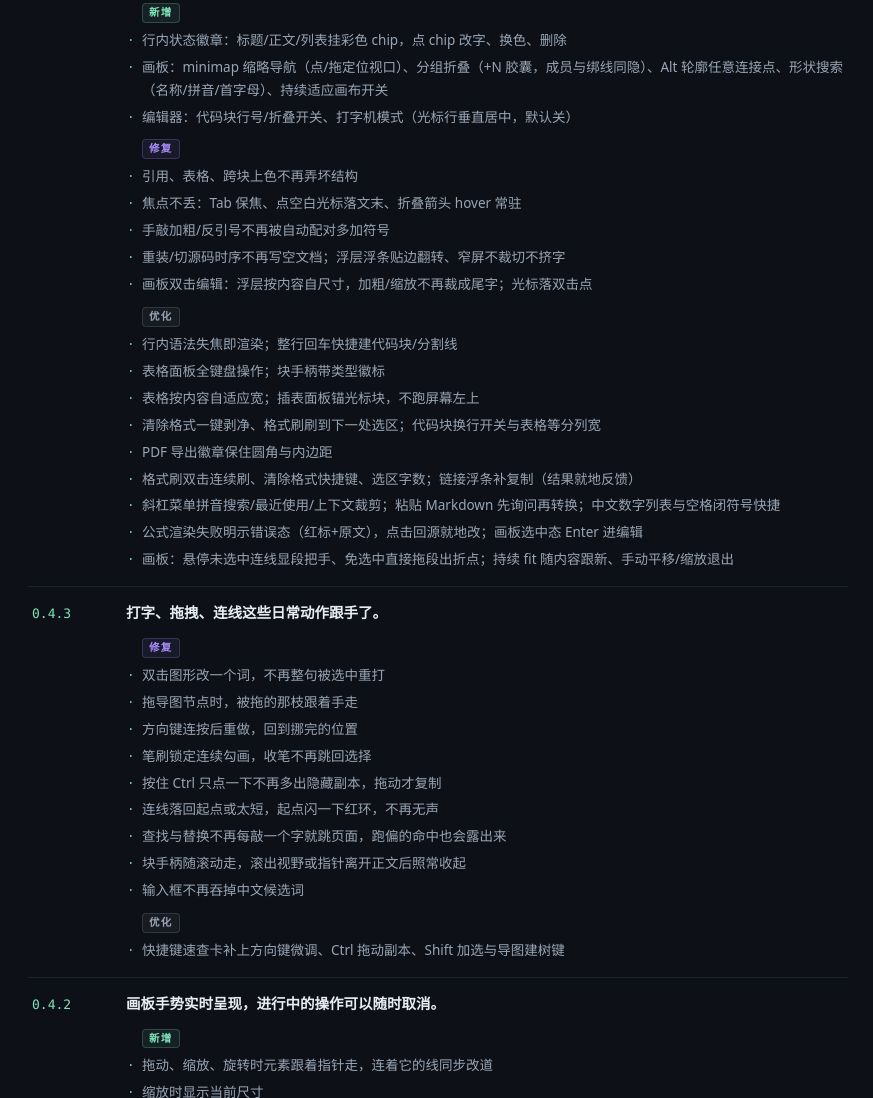
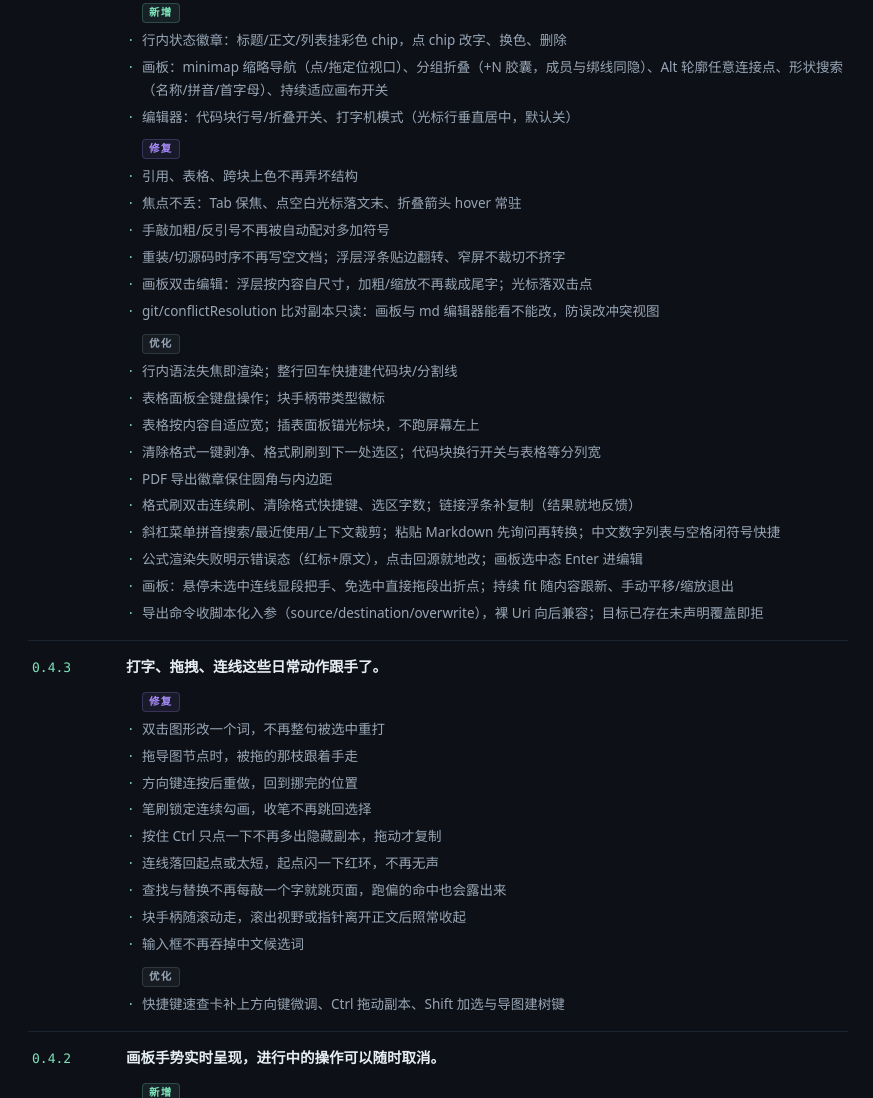
Before and after one commit to gmsya/md-toolkit, a plain HTML site: page index.html in a window 1280 px wide. Shown: the part 9613-10711 px from the top of the page, without its empty margins (202-1075 px from the left). Drawn offline with Linux system fonts and the light colour scheme; no server answers.

Commit message:
0.4.4 补 E1/E2：首页更新日志区同步

```diff
--- a/index.html
+++ b/index.html
@@ -415,7 +415,7 @@ var _hmt = _hmt || [];
     </div>
     <!-- upd:begin 由 scripts/sync-site-updates.js 从 CHANGELOG.md 生成,别手改 -->
     <ul class="upd reveal">
-      <li><span class="v">0.4.4</span><div><b>编辑手感补齐：结构不坏、焦点不丢、徽章可用；画板导航与连接、编辑开关向主流工具靠齐。</b><div class="upd-group"><span class="upd-tag add">新增</span><ul class="upd-items"><li>行内状态徽章：标题/正文/列表挂彩色 chip，点 chip 改字、换色、删除</li><li>画板：minimap 缩略导航（点/拖定位视口）、分组折叠（+N 胶囊，成员与绑线同隐）、Alt 轮廓任意连接点、形状搜索（名称/拼音/首字母）、持续适应画布开关</li><li>编辑器：代码块行号/折叠开关、打字机模式（光标行垂直居中，默认关）</li></ul></div><div class="upd-group"><span class="upd-tag fix">修复</span><ul class="upd-items"><li>引用、表格、跨块上色不再弄坏结构</li><li>焦点不丢：Tab 保焦、点空白光标落文末、折叠箭头 hover 常驻</li><li>手敲加粗/反引号不再被自动配对多加符号</li><li>重装/切源码时序不再写空文档；浮层浮条贴边翻转、窄屏不裁切不挤字</li><li>画板双击编辑：浮层按内容自尺寸，加粗/缩放不再裁成尾字；光标落双击点</li></ul></div><div class="upd-group"><span class="upd-tag misc">优化</span><ul class="upd-items"><li>行内语法失焦即渲染；整行回车快捷建代码块/分割线</li><li>表格面板全键盘操作；块手柄带类型徽标</li><li>表格按内容自适应宽；插表面板锚光标块，不跑屏幕左上</li><li>清除格式一键剥净、格式刷刷到下一处选区；代码块换行开关与表格等分列宽</li><li>PDF 导出徽章保住圆角与内边距</li><li>格式刷双击连续刷、清除格式快捷键、选区字数；链接浮条补复制（结果就地反馈）</li><li>斜杠菜单拼音搜索/最近使用/上下文裁剪；粘贴 Markdown 先询问再转换；中文数字列表与空格闭符号快捷</li><li>公式渲染失败明示错误态（红标+原文），点击回源就地改；画板选中态 Enter 进编辑</li><li>画板：悬停未选中连线显段把手、免选中直接拖段出折点；持续 fit 随内容跟新、手动平移/缩放退出</li></ul></div></div></li>
+      <li><span class="v">0.4.4</span><div><b>编辑手感补齐：结构不坏、焦点不丢、徽章可用；画板导航与连接、编辑开关向主流工具靠齐。</b><div class="upd-group"><span class="upd-tag add">新增</span><ul class="upd-items"><li>行内状态徽章：标题/正文/列表挂彩色 chip，点 chip 改字、换色、删除</li><li>画板：minimap 缩略导航（点/拖定位视口）、分组折叠（+N 胶囊，成员与绑线同隐）、Alt 轮廓任意连接点、形状搜索（名称/拼音/首字母）、持续适应画布开关</li><li>编辑器：代码块行号/折叠开关、打字机模式（光标行垂直居中，默认关）</li></ul></div><div class="upd-group"><span class="upd-tag fix">修复</span><ul class="upd-items"><li>引用、表格、跨块上色不再弄坏结构</li><li>焦点不丢：Tab 保焦、点空白光标落文末、折叠箭头 hover 常驻</li><li>手敲加粗/反引号不再被自动配对多加符号</li><li>重装/切源码时序不再写空文档；浮层浮条贴边翻转、窄屏不裁切不挤字</li><li>画板双击编辑：浮层按内容自尺寸，加粗/缩放不再裁成尾字；光标落双击点</li><li>git/conflictResolution 比对副本只读：画板与 md 编辑器能看不能改，防误改冲突视图</li></ul></div><div class="upd-group"><span class="upd-tag misc">优化</span><ul class="upd-items"><li>行内语法失焦即渲染；整行回车快捷建代码块/分割线</li><li>表格面板全键盘操作；块手柄带类型徽标</li><li>表格按内容自适应宽；插表面板锚光标块，不跑屏幕左上</li><li>清除格式一键剥净、格式刷刷到下一处选区；代码块换行开关与表格等分列宽</li><li>PDF 导出徽章保住圆角与内边距</li><li>格式刷双击连续刷、清除格式快捷键、选区字数；链接浮条补复制（结果就地反馈）</li><li>斜杠菜单拼音搜索/最近使用/上下文裁剪；粘贴 Markdown 先询问再转换；中文数字列表与空格闭符号快捷</li><li>公式渲染失败明示错误态（红标+原文），点击回源就地改；画板选中态 Enter 进编辑</li><li>画板：悬停未选中连线显段把手、免选中直接拖段出折点；持续 fit 随内容跟新、手动平移/缩放退出</li><li>导出命令收脚本化入参（source/destination/overwrite），裸 Uri 向后兼容；目标已存在未声明覆盖即拒</li></ul></div></div></li>
       <li><span class="v">0.4.3</span><div><b>打字、拖拽、连线这些日常动作跟手了。</b><div class="upd-group"><span class="upd-tag fix">修复</span><ul class="upd-items"><li>双击图形改一个词，不再整句被选中重打</li><li>拖导图节点时，被拖的那枝跟着手走</li><li>方向键连按后重做，回到挪完的位置</li><li>笔刷锁定连续勾画，收笔不再跳回选择</li><li>按住 Ctrl 只点一下不再多出隐藏副本，拖动才复制</li><li>连线落回起点或太短，起点闪一下红环，不再无声</li><li>查找与替换不再每敲一个字就跳页面，跑偏的命中也会露出来</li><li>块手柄随滚动走，滚出视野或指针离开正文后照常收起</li><li>输入框不再吞掉中文候选词</li></ul></div><div class="upd-group"><span class="upd-tag misc">优化</span><ul class="upd-items"><li>快捷键速查卡补上方向键微调、Ctrl 拖动副本、Shift 加选与导图建树键</li></ul></div></div></li>
       <li><span class="v">0.4.2</span><div><b>画板手势实时呈现，进行中的操作可以随时取消。</b><div class="upd-group"><span class="upd-tag add">新增</span><ul class="upd-items"><li>拖动、缩放、旋转时元素跟着指针走，连着它的线同步改道</li><li>缩放时显示当前尺寸</li><li>连线预览与最终连线走同一条路径</li><li>框选扫过的元素实时高亮</li><li>多选后可整体缩放</li><li>按住 Ctrl 拖动元素可复制一份</li><li>画板可缩到 10%，也可放到 800%</li></ul></div><div class="upd-group"><span class="upd-tag fix">修复</span><ul class="upd-items"><li>拖动、缩放、旋转、框选、拉线都能按 Esc 取消</li><li>Shift 框选改为切换选中状态</li><li>按住 Shift 的方向键按网格间距移动</li><li>从工具条拖出元素或手绘到画布边缘时，画布自动滚动</li></ul></div></div></li>
     </ul>
```
